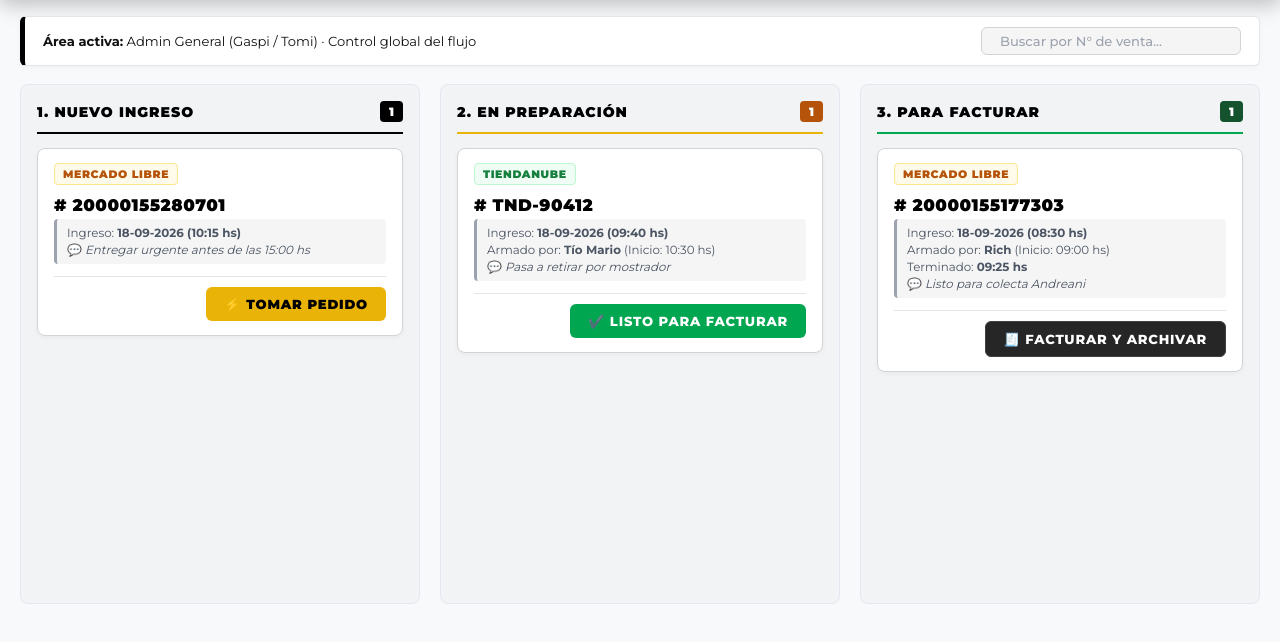
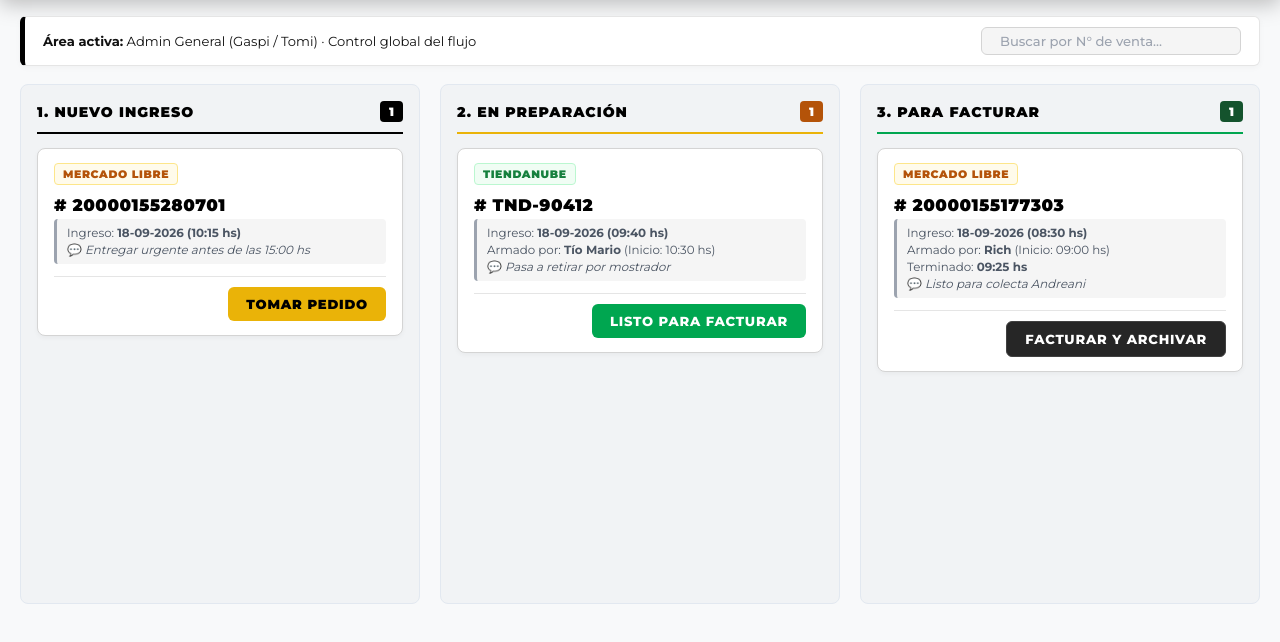
Before and after one commit to MicaCG/sistema_gestion_interno, a plain HTML site: page index.html in a window 1280 px wide. Shown: the part 114-756 px from the top of the page. Drawn offline with Linux system fonts and the light colour scheme.

Commit message:
fix ui v1

```diff
--- a/index.html
+++ b/index.html
@@ -104,7 +104,7 @@
           <label>Canal de Venta</label>
           <select id="npPlataforma">
             <option value="Mercado Libre">Mercado Libre</option>
-            <option value="Tiendanube">Tiendanube/option>
+            <option value="Tiendanube">Tiendanube</option>
           </select>
         </div>
         <div class="form-item">
@@ -549,17 +549,17 @@
         if (p.estado === 'Nuevo') {
           cNuevo++;
           if (espacio === 'DEPO' || espacio === 'ADMIN_GRAL') {
-            actionBtn = `<button class="btn btn-warning" onclick="abrirModalTomarDepo('${idSafe}')">⚡ Tomar Pedido</button>`;
+            actionBtn = `<button class="btn btn-warning" onclick="abrirModalTomarDepo('${idSafe}')"> Tomar Pedido</button>`;
           }
         } else if (p.estado === 'En Preparación') {
           cPrep++;
           if (espacio === 'DEPO' || espacio === 'ADMIN_GRAL') {
-            actionBtn = `<button class="btn btn-green" onclick="finalizarPreparacion('${idSafe}')">✔️ Listo para Facturar</button>`;
+            actionBtn = `<button class="btn btn-green" onclick="finalizarPreparacion('${idSafe}')"> Listo para Facturar</button>`;
           }
         } else if (p.estado === 'Para Facturar') {
           cTerm++;
           if (espacio === 'ADMIN' || espacio === 'ADMIN_GRAL') {
-            actionBtn = `<button class="btn btn-dark" onclick="abrirModalFacturar('${idSafe}')">🧾 Facturar y Archivar</button>`;
+            actionBtn = `<button class="btn btn-dark" onclick="abrirModalFacturar('${idSafe}')"> Facturar y Archivar</button>`;
           }
         }
 
@@ -661,7 +661,6 @@
         fechaIngreso: getFechaHoraActual(),
         cliente: clienteEl ? clienteEl.value.trim() : '',
         plataforma: platEl ? platEl.value : 'Mercado Libre',
-        tipoEnvio: envioEl ? envioEl.value : 'Mercado Envíos',
         estado: 'Nuevo',
         horaInicioPrep: '',
         armadorDepo: '',
```
